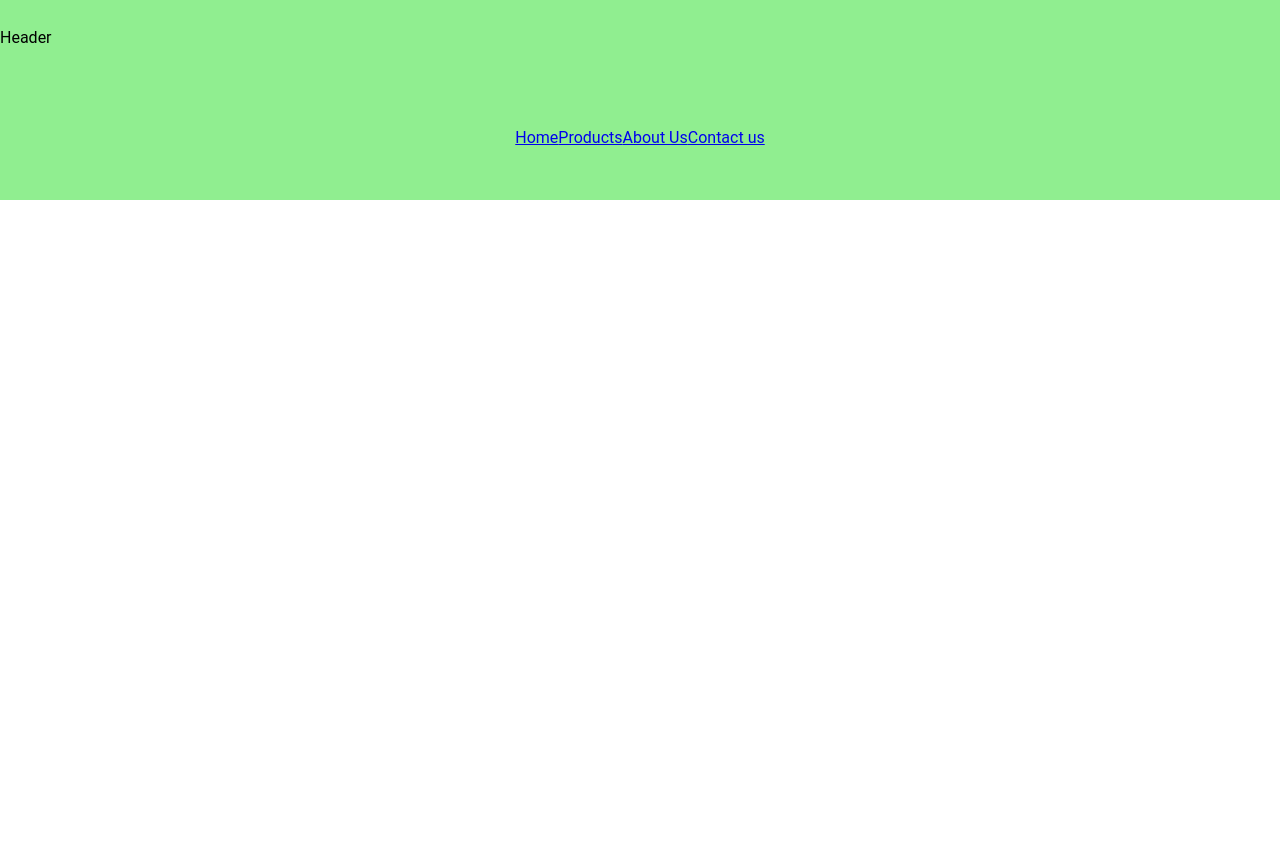
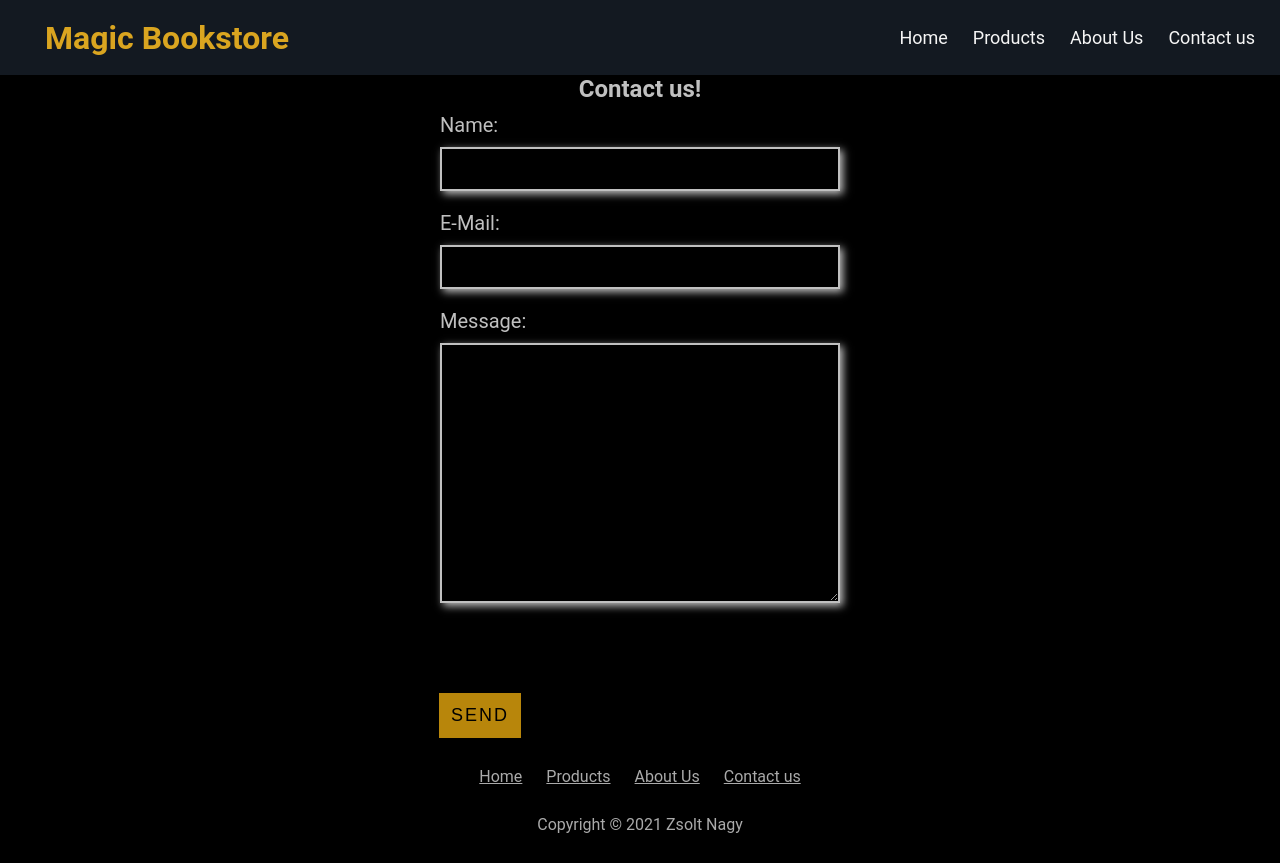
Before and after one commit to zsolt-nagy/zsolt-nagy.github.io3, a website: page contact.html in a window 1280 px wide. Before the commit the page ends 800 px from the top, so only its background shows below. Drawn offline with Linux system fonts and the light colour scheme.

Commit message:
home and contact page updates

```diff
--- a/contact.html
+++ b/contact.html
@@ -7,15 +7,60 @@
     <title>Static Template</title>
     <link rel="stylesheet" href="style.css" />
   </head>
-  <body>
-    <header class="header">Header</header>
+  <body class="contact-body">
+    <header class="header">
+      <h1 class="logo">Magic Bookstore</h1>
+      <nav class="header-navigation">
+        <a class="header-nav-link" href="#">
+          Home
+        </a>
+        <a class="header-nav-link" href="#products">
+          Products
+        </a>
+        <a class="header-nav-link" href="#aboutus">
+          About Us
+        </a>
+        <a class="header-nav-link" href="./contact.html">
+          Contact us
+        </a>
+      </nav>
+    </header>
+    <main class="contact-main-area">
+      <h2>Contact us!</h2>
+      <form action="https://formspree.io/f/mayaybyw" method="POST" class="contact-form">
+        <label>
+          Name:
+          <input type="text" name="name" required />
+        </label>
+        <label>
+          E-Mail:
+          <input type="email" name="email" required />
+        </label>
+        <label>
+          Message:
+          <textarea name="message" rows="10"></textarea>
+        </label>
+        <button type="submit" class="action-button">SEND</button>
+      </form>
+    </main>
     <footer class="footer">
       <nav class="footer-navigation">
-        <a href="./index.html">Home</a>
-        <a href="./index.html#products">Products</a>
-        <a href="./index.html#aboutus">About Us</a>
-        <a href="./contact.html">Contact us</a>
+        <a class="footer-nav-link" href="#">
+          Home
+        </a>
+        <a class="footer-nav-link" href="#products">
+          Products
+        </a>
+        <a class="footer-nav-link" href="#aboutus">
+          About Us
+        </a>
+        <a class="footer-nav-link" href="./contact.html">
+          Contact us
+        </a>
       </nav>
+      <div class="copyright">
+        Copyright &copy; 2021 Zsolt Nagy
+      </div>
     </footer>
   </body>
 </html>
--- a/style.css
+++ b/style.css
@@ -13,9 +13,60 @@ html {
   padding: 0;
 }
 
+label {
+  display: flex;
+  flex-direction: column;
+  font-size: 20px;
+  line-height: 24px;
+  margin: 10px;
+  text-align: left;
+}
+
+/* Components */
+input, textarea {
+  width: 400px;
+  font-size: 20px;
+  line-height: 24px;
+  padding: 8px;
+  background: none;
+  border: none;
+  border: 2px solid silver;
+  box-shadow: 3px 3px 8px silver;
+  color: silver;
+  margin-top: 10px;
+}
+
+textarea {
+  border: 2px solid silver;
+}
+
+.action-button {
+  margin-top: 80px;
+  margin-right: 25%;
+  padding: 12px;
+  font-size: 18px;
+  border: none;
+  box-shadow: 3px 3px 8px rgba(0, 0, 0, 0.5);
+  cursor: pointer;
+  font-variant: small-caps;
+  letter-spacing: 2px;
+  background-color: darkgoldenrod;
+}
+
+.action-button:hover {
+  background-color: goldenrod;
+  box-shadow: 4px 4px 10px rgba(184, 134, 11, 0.5);
+}
+
+.action-button:active {
+  background-color: gold;
+  box-shadow: 4px 4px 10px rgba(241, 186, 47, 0.75);
+}
+
 /* Header area */
 .header {
-  background-color: lightgreen;
+  background-color: #131921;
+  color: goldenrod;
   display: flex;
   align-items: center;
   height: 75px;
@@ -24,6 +75,7 @@ html {
 .logo {
   flex-basis: 350px;
   min-width: 240px;
+  margin-left: 45px;
 }
 
 .header-navigation {
@@ -32,45 +84,49 @@ html {
   justify-content: flex-end;
 }
 
-.header-nav-link {
+.header-nav-link,
+.header-nav-link:visited,
+.header-nav-link:active,
+.header-nav-link:focus {
   margin-right: 25px;
+  color: whitesmoke;
+  text-decoration: none;
+  font-size: 18px;
 }
 
 /* Main banner */
 .main-banner {
   background-color: lightsalmon;
-  background: url(./images/book-banner2.png);
+  background: url(./images/book-banner3.png);
   background-size: cover;
+  background-position: left bottom;
   height: 300px;
   color: whitesmoke;
   display: flex;
   align-items: flex-start;
   justify-content: space-between;
+  letter-spacing: 1px;
 }
 
-.banner-tagline {
-  margin-top: 40px;
-  margin-left: 40px;
+.banner-text {
+  display: flex;
+  flex-direction: column;
+  align-items: center;
+  justify-content: space-evenly;
+  width: 300px;
+  margin: 0 40px;
+  height: 100%;
 }
 
-.banner-button {
-  margin-top: calc((300px - 35px)/2);
-  margin-right: 25%;
-  padding: 10px;
-  border: none;
-  box-shadow: 3px 3px 8px rgba(0, 0, 0, 0.5);
-  cursor: pointer;
+.banner-p {
+  padding: 0 45px;
+  text-align: center;
 }
 
-.banner-button:hover {
-  background-color: white;
-  box-shadow: 4px 4px 10px rgba(255, 255, 255, 0.5);
-}
-
-.banner-button:active {
-  background-color: darkgrey;
-  color: white;
-  box-shadow: 3px 3px 8px rgba(125, 125, 125, 0.4);
+.banner-discount {
+  color: gold;
+  font-variant: small-caps;
+  font-size: 24px;
 }
 
 /* Product sections */
@@ -156,9 +212,30 @@ html {
   grid-area: text2;
 }
 
+/* Contact form */
+.contact-body {
+  min-height: 100vh;
+  display: flex;
+  flex-direction: column;
+  justify-content: space-between;
+  background-color: black;
+  color: silver;
+}
+
+.contact-main-area {
+  text-align: center;
+}
+
+.contact-form {
+  display: flex;
+  flex-direction: column;
+  align-items: center;
+}
+
 /* Footer */
 .footer {
-  background-color: lightgreen;
+  background-color: black;
+  color: #aaaaaa;
   height: 125px;
   display: flex;
   flex-direction: column;
@@ -171,8 +248,12 @@ html {
   justify-content: center;
 }
 
-.footer-nav-link {
+.footer-nav-link,
+.footer-nav-link:visited,
+.footer-nav-link:active,
+.footer-nav-link:focus {
   margin: 0 12px;
+  color: #aaaaaa;
 }
 
 .d-none {
```
Also changed, not shown: index.html (+10 -6 lines), images/book-banner3.png (added).
